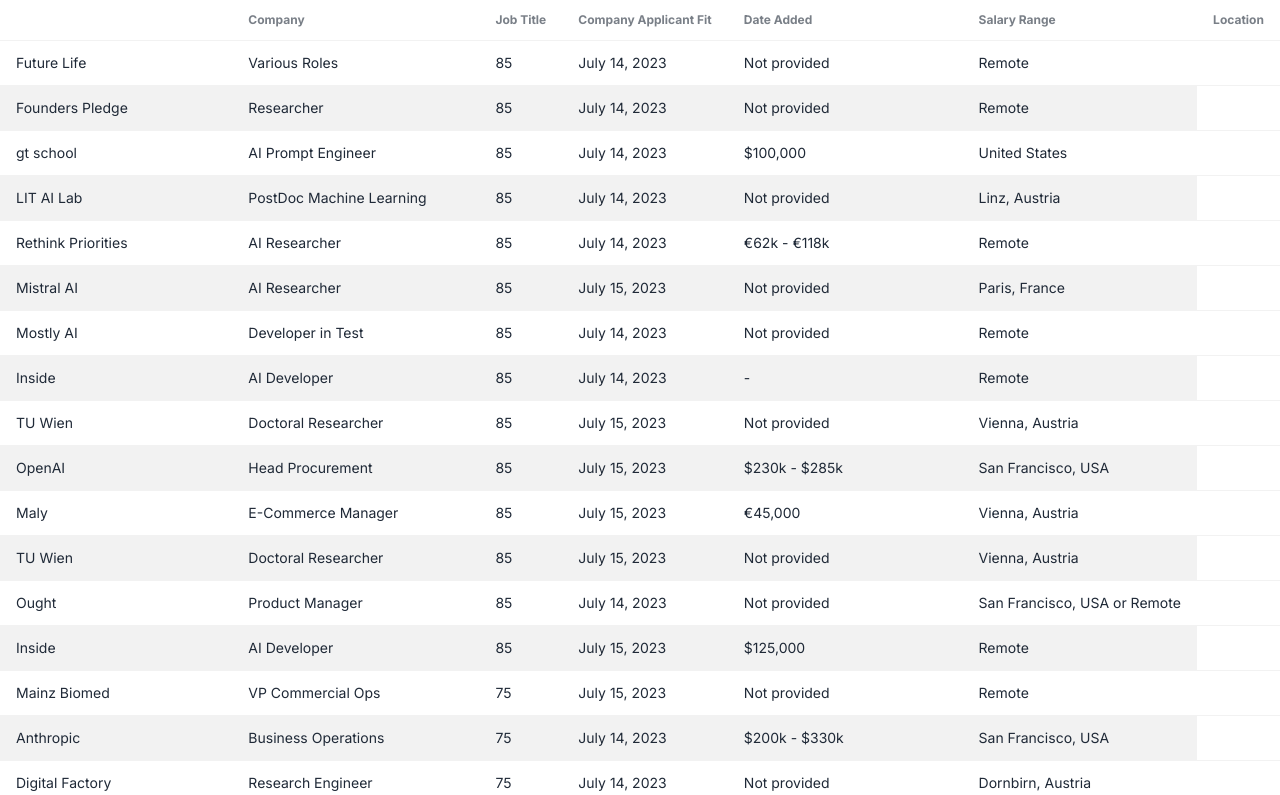
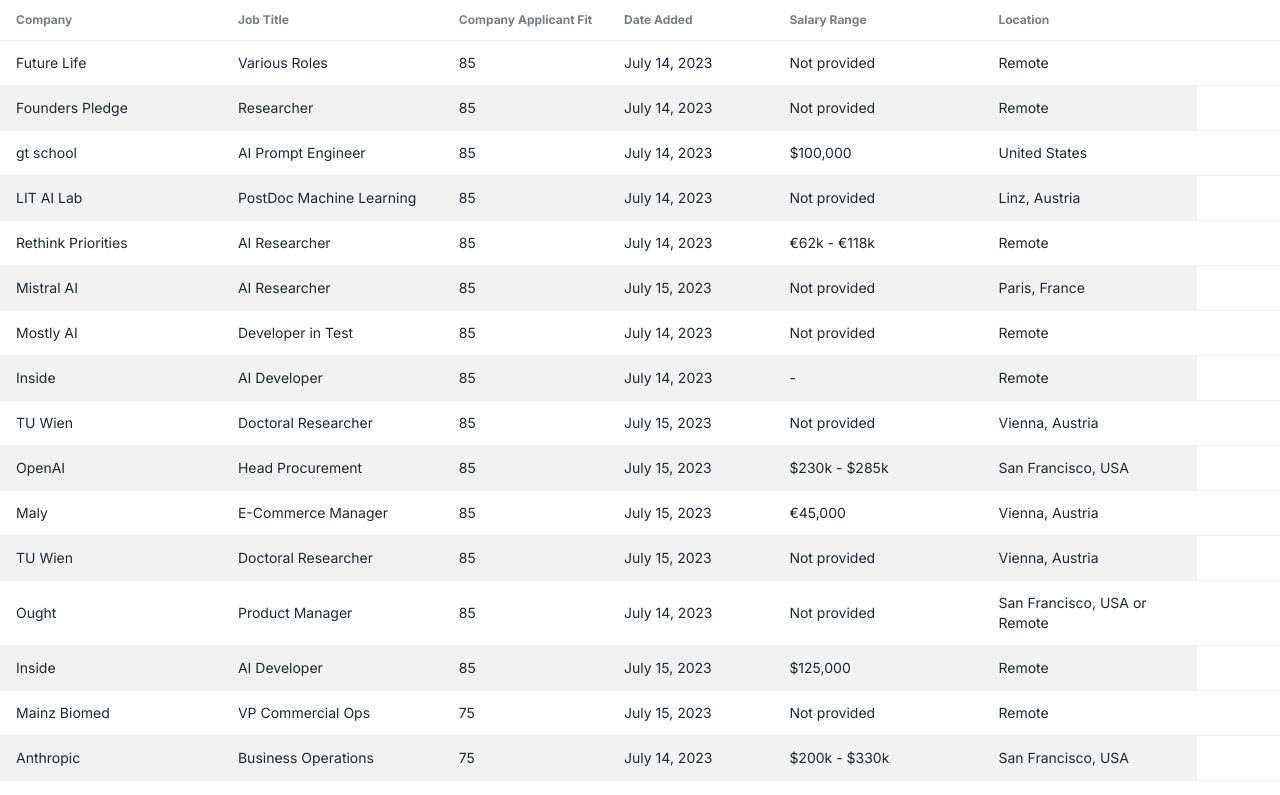
Before and after one commit to hfvienna/jobzilla, a Next.js app: page /ranking in a window 1280 px wide. Shown: the top 795 px of the page. Built offline with nearby package versions, Linux system fonts and the light colour scheme.

Commit message:
Code cleanup

```diff
--- a/app/layout.js
+++ b/app/layout.js
@@ -1,3 +1,5 @@
+// app/layout.js
+
 import './globals.css'
 import { Inter } from 'next/font/google'
 
--- a/app/page.js
+++ b/app/page.js
@@ -1,9 +1,8 @@
-// root/app/page.js
+// app/page.js
 
 'use client'
 
 import { useState, useEffect } from 'react';
-import axios from 'axios';
 import './globals.css';
 import 'daisyui/dist/full.css';
 import Link from 'next/link';
--- a/app/ranking/page.js
+++ b/app/ranking/page.js
@@ -1,12 +1,12 @@
+// app/ranking/page.js
+
 'use client';
 
 import { useState, useEffect } from 'react';
 import 'daisyui/dist/full.css';
-import { daisyUI } from 'daisyui';
 
-
-// Import default export
-import tableData from '../table2.json';
+// Import job_table.json
+import tableData from '../job_table.json';
 
 // Log imported data
 console.log('Imported data:', tableData);
@@ -25,7 +25,6 @@
         <table className="table table-zebra w-full">
           <thead>
             <tr>
-              <th></th>
               <th>Company</th>
               <th>Job Title</th>
               <th>Company Applicant Fit</th>
```
Also changed, not shown: app/job_table.json (renamed from app/table2.json).
